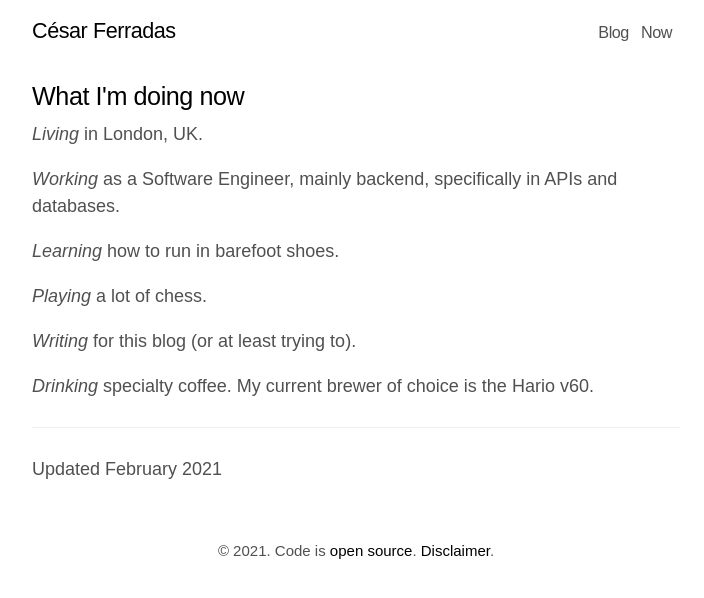
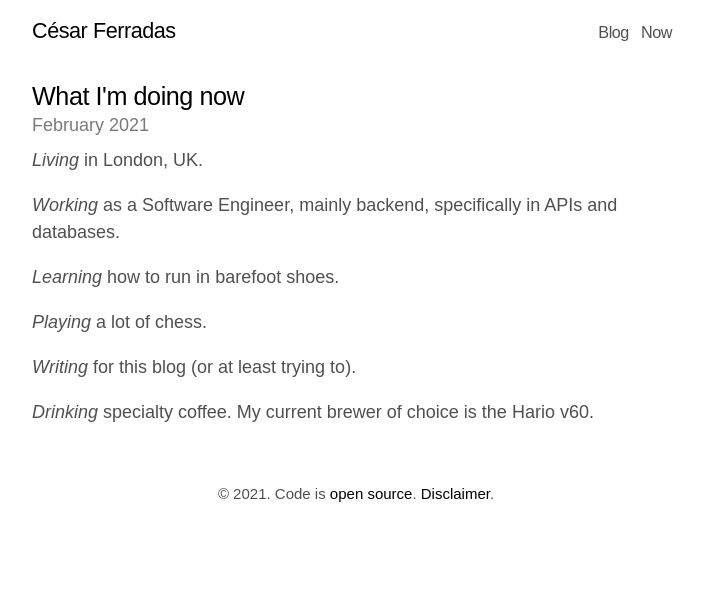
Before and after one commit to cesarferradas/ferrad.as, a Jekyll site: the page built from now.md, in a window 1280 px wide. Shown: the top 598 px of the page, without its empty margins (284-988 px from the left). Built offline with Jekyll 4.4.1, drawn with Linux system fonts in a browser that asks for light colours.

Commit message:
move page modified date to after title

```diff
--- a/_layouts/page.html
+++ b/_layouts/page.html
@@ -4,11 +4,12 @@ layout: default
 
 <div class="page">
   <h1 class="page-title">{{ page.title }}</h1>
+  {% if page.last_modified_at %}
+    <span class="page-date">
+    {{ page.last_modified_at | date: '%B %Y' }}
+    </span>
+  {% endif %}
   <div class="page-content">
     {{ content }}
-    {% if page.last_modified_at %}
-    <hr>
-    Updated {{ page.last_modified_at | date: '%B %Y' }}
-    {% endif %}
   </div>
 </div>
--- a/public/css/poole.css
+++ b/public/css/poole.css
@@ -314,7 +314,7 @@ tbody tr:nth-child(odd) th {
 }
 
 /* Meta data line below post title */
-.post-date {
+.post-date, .page-date {
   display: block;
   margin-top: -.5rem;
   margin-bottom: 0.4rem;
```
